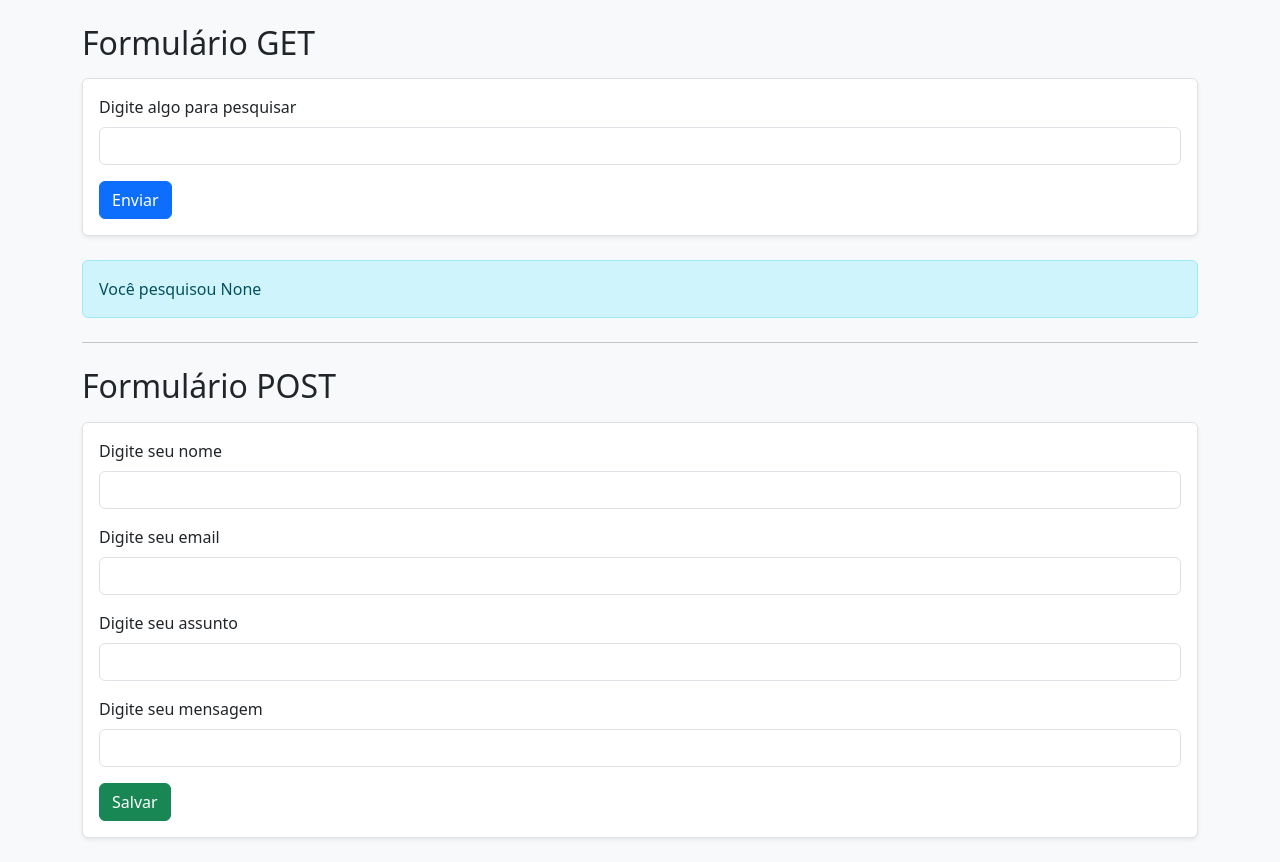
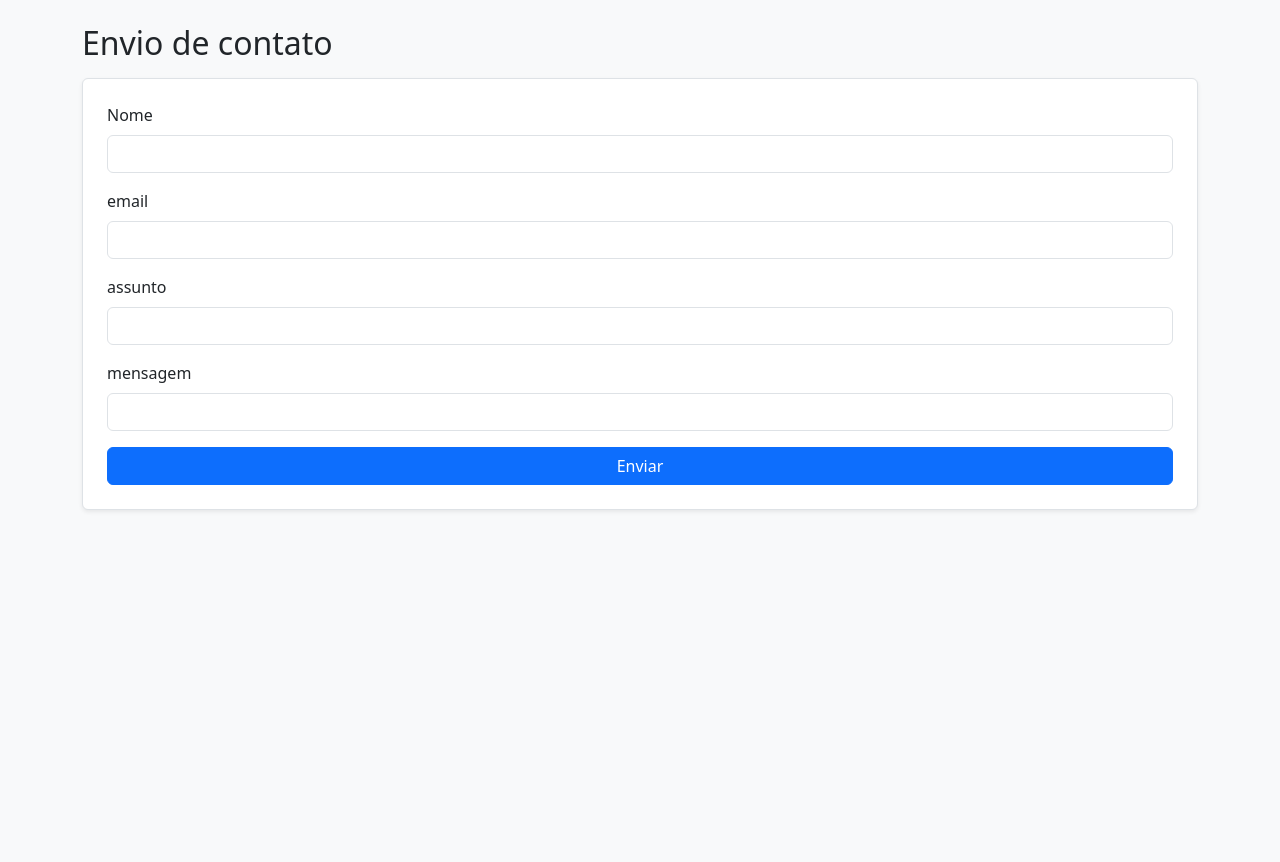
Before and after one commit to fel1pee3/flask_testes, a Flask app: page /contato/ in a window 1280 px wide. After the commit the page ends 511 px from the top, so only its background shows below. Run offline with Flask 3, Linux system fonts and the light colour scheme; parts of the project's set-up code (start-up, migrations or seed data) failed here and were passed over.

Commit message:
feat: for post com wtf

```diff
--- a/estudo/__init__.py
+++ b/estudo/__init__.py
@@ -5,6 +5,7 @@ from flask_migrate import Migrate, migrate
 app = Flask(__name__)
 app.config['SQLALCHEMY_DATABASE_URI'] = 'sqlite:///database.db'
 app.config['SQLALCHEMY_TRACK_MODIFICATIONS'] = False
+app.config['SECRET_KEY'] = 'CHAVE_KET_SECRET-nwnevrn3u4n39n94n'
 
 db = SQLAlchemy(app)
 migrate = Migrate(app, db)
--- /dev/null
+++ b/estudo/forms.py
@@ -0,0 +1,24 @@
+from flask_wtf import FlaskForm
+from wtforms import StringField, SubmitField
+from wtforms.validators import DataRequired, Email
+
+from estudo import db
+from estudo.models import Contato
+
+class ContatoForm(FlaskForm):
+    nome = StringField('Nome', validators=[DataRequired()])
+    email = StringField('email', validators=[DataRequired(), Email()])
+    assunto = StringField('assunto', validators=[DataRequired()])
+    mensagem = StringField('mensagem', validators=[DataRequired()])
+    btnSubmit = SubmitField('Enviar')
+
+    def save(self):
+        contato = Contato(
+            nome=self.nome.data,
+            email=self.email.data,
+            assunto=self.assunto.data,
+            mensagem=self.mensagem.data,
+        )
+
+        db.session.add(contato)
+        db.session.commit()
--- a/estudo/templates/contato.html
+++ b/estudo/templates/contato.html
@@ -9,41 +9,32 @@
 <body class="bg-light py-4">
 
     <div class="container">
-        <h2 class="mb-3">Formulário GET</h2>
-        <form action="" method="get" class="mb-4 p-3 border rounded bg-white shadow-sm">
+        <h2 class="mb-3">Envio de contato</h2>
+        <form action="" method="post" class="p-4 border rounded bg-white shadow-sm">
+            {{ form.csrf_token }}
+
             <div class="mb-3">
-                <label for="pesquisa" class="form-label">Digite algo para pesquisar</label>
-                <input type="text" name="pesquisa" id="" class="form-control">
+                {{ form.nome.label(class="form-label") }}
+                {{ form.nome(class="form-control") }}
             </div>
-            <div>
-                <button type="submit" class="btn btn-primary">Enviar</button>
+
+            <div class="mb-3">
+                {{ form.email.label(class="form-label") }}
+                {{ form.email(class="form-control") }}
             </div>
-        </form>
 
-        <p class="alert alert-info">Você pesquisou {{ context['pesquisa'] }}</p>
+            <div class="mb-3">
+                {{ form.assunto.label(class="form-label") }}
+                {{ form.assunto(class="form-control") }}
+            </div>
 
-        <hr class="my-4">
+            <div class="mb-3">
+                {{ form.mensagem.label(class="form-label") }}
+                {{ form.mensagem(class="form-control") }}
+            </div>
 
-        <h2 class="mb-3">Formulário POST</h2>
-        <form action="" method="post" class="p-3 border rounded bg-white shadow-sm">
-            <div class="mb-3">
-                <label for="nome" class="form-label">Digite seu nome</label>
-                <input type="text" name="nome" id="" required class="form-control">
-            </div>
-            <div class="mb-3">
-                <label for="email" class="form-label">Digite seu email</label>
-                <input type="email" name="email" id="" required class="form-control">
-            </div>
-            <div class="mb-3">
-                <label for="assunto" class="form-label">Digite seu assunto</label>
-                <input type="text" name="assunto" id="" required class="form-control">
-            </div>
-            <div class="mb-3">
-                <label for="mensagem" class="form-label">Digite seu mensagem</label>
-                <input type="text" name="mensagem" id="" required class="form-control">
-            </div>
-            <div>
-                <button type="submit" class="btn btn-success">Salvar</button>
+            <div class="d-grid">
+                {{ form.btnSubmit(class="btn btn-primary") }}
             </div>
         </form>
     </div>
--- a/estudo/views.py
+++ b/estudo/views.py
@@ -1,6 +1,7 @@
 from estudo import app, db
-from flask import render_template, url_for, request
+from flask import render_template, url_for, request, redirect
 from estudo.models import Contato
+from estudo.forms import ContatoForm
 @app.route('/')
 def home():
     usuario = 'José Felipe Fernandes Maia'
@@ -11,8 +12,20 @@ def home():
     }
     return render_template('index.html', context=context)
 
+#FORMATO 'CORRETO'
 @app.route('/contato/', methods=['GET', 'POST'])
-def rotadois():
+def contato():
+    form = ContatoForm()
+    context = {}
+    if form.validate_on_submit():
+        form.save()
+        return redirect(url_for('home'))
+
+    return render_template('contato.html', context=context, form=form)
+
+# FORMATO 'INCORRETO'
+@app.route('/contato_old/', methods=['GET', 'POST'])
+def contato_old():
     context = {}
     if request.method == 'GET':
         pesquisa = request.args.get('pesquisa')
@@ -35,4 +48,4 @@ def rotadois():
         db.session.add(contato)
         db.session.commit()
 
-    return render_template('contato.html', context=context)
+    return render_template('contato_old.html', context=context)
```
Also changed, not shown: estudo/templates/contato_old.html (added, +54 -0 lines), estudo/templates/index.html (+18 -6 lines), instance/database.db.
